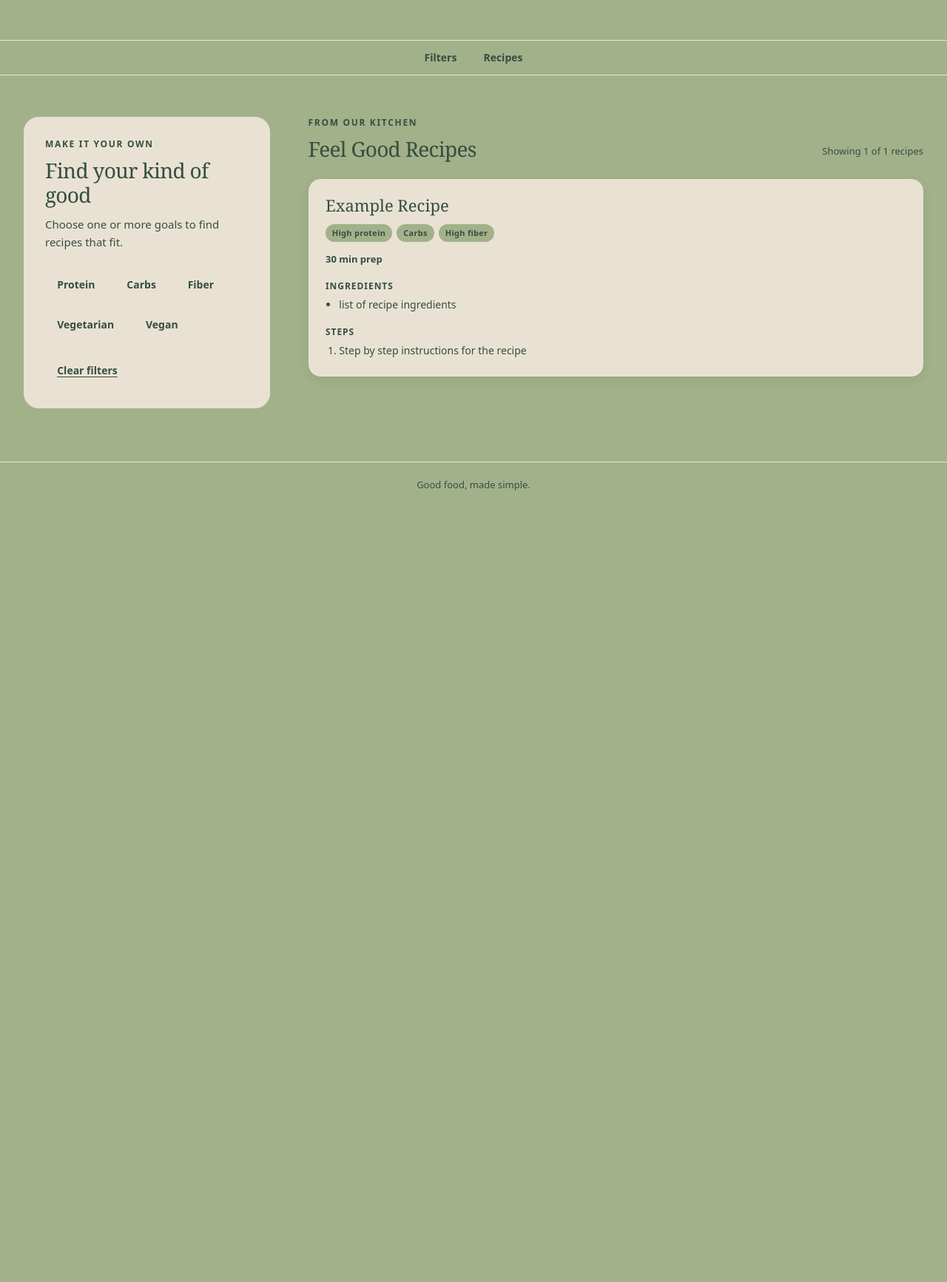
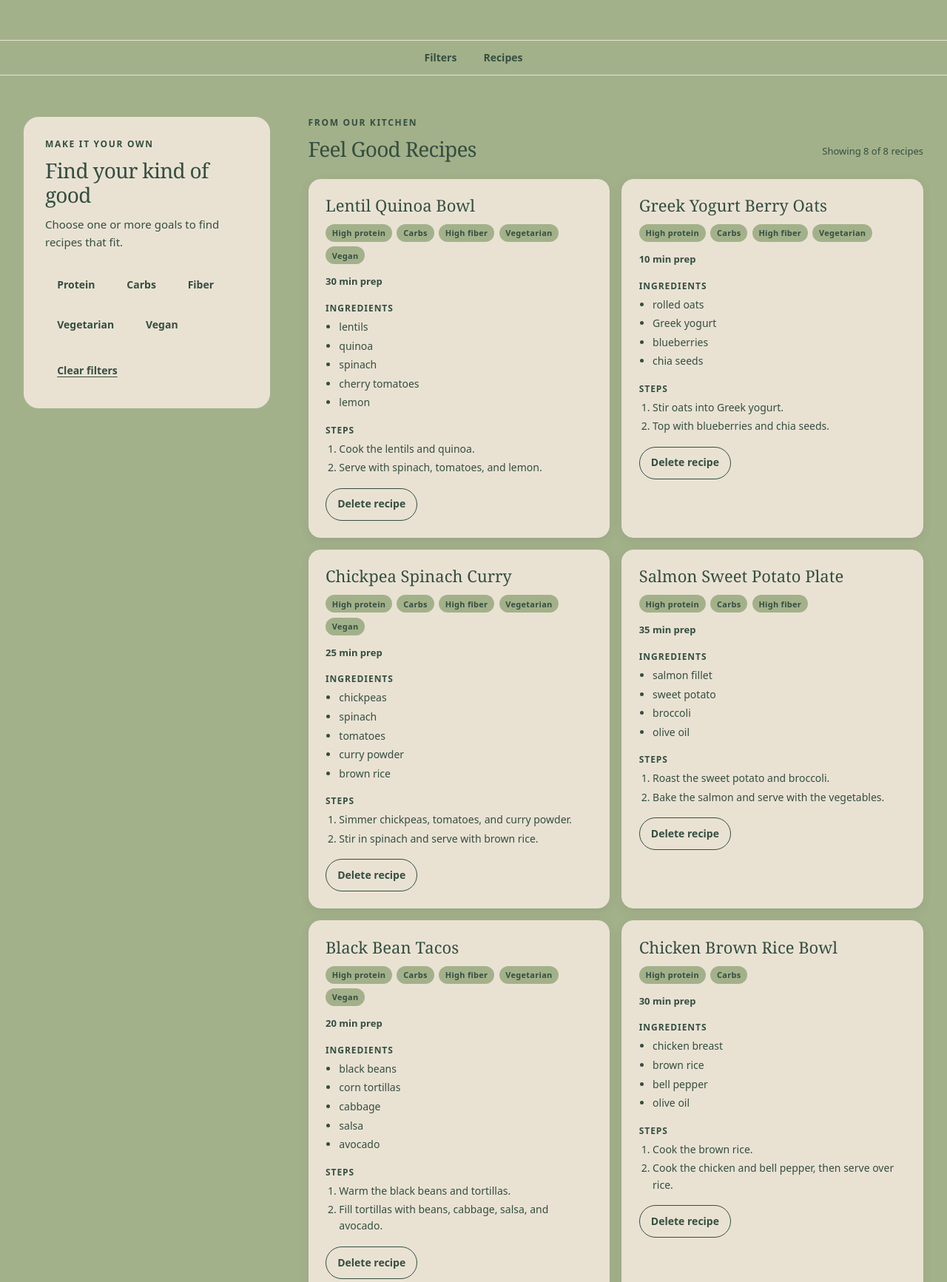
Before and after one commit to aansong07/Final-Project, a Flask app: page / in a window 1280 px wide. Shown: the part 208-1941 px from the top of the page at 74% size. Before the commit the page ends 871 px from the top, so only its background shows below. Run offline with Flask 3, Linux system fonts and the light colour scheme.

Commit message:
deleted the recipes.js and replaced it with app.py. recies load from the API along with adding a form and delete buttons

```diff
--- a/Sprint2/static/recipes.js
+++ /dev/null
@@ -1,10 +0,0 @@
-export const recipes = [
-  {
-    id: "example-recipe",
-    name: "Example Recipe",
-    tags: ["protein", "carbs", "fiber"],
-    prepMinutes: 30,
-    ingredients: ['list of recipe ingredients'],
-    steps: ["Step by step instructions for the recipe"],
-  },
-];
--- a/Sprint2/static/script.js
+++ b/Sprint2/static/script.js
@@ -1,11 +1,23 @@
-import { recipes } from "./recipes.js";
-
+let recipes = [];
 const selectedFilters = new Set();
 const filterButtons = document.querySelectorAll(".filter-button");
 const clearButton = document.querySelector(".clear-button");
 const recipeGrid = document.querySelector(".recipe-grid");
 const recipeCount = document.querySelector(".recipe-count");
 const emptyState = document.querySelector(".empty-state");
+const pageMessage = document.querySelector(".page-message");
+const recipeForm = document.querySelector(".recipe-form");
+const formMessage = document.querySelector(".form-message");
+
+const showMessage = (element, message) => {
+  element.textContent = message;
+  element.hidden = false;
+};
+
+const clearMessage = (element) => {
+  element.textContent = "";
+  element.hidden = true;
+};
 
 const filterMatches = (recipe, filter) => {
   if (filter === "vegetarian") {
@@ -78,6 +90,14 @@ const createRecipeCard = (recipe) => {
   }
   article.append(steps);
 
+  const deleteButton = document.createElement("button");
+  deleteButton.className = "delete-button";
+  deleteButton.type = "button";
+  deleteButton.textContent = "Delete recipe";
+  deleteButton.setAttribute("aria-label", `Delete ${recipe.name}`);
+  deleteButton.addEventListener("click", () => deleteRecipe(recipe.id));
+  article.append(deleteButton);
+
   return article;
 };
 
@@ -113,4 +133,111 @@ clearButton.addEventListener("click", () => {
   renderRecipes();
 });
 
-renderRecipes();
+const loadRecipes = async () => {
+  let response;
+  try {
+    response = await fetch("/api/recipes");
+  } catch (error) {
+    if (!(error instanceof TypeError)) {
+      throw error;
+    }
+    showMessage(pageMessage, "We couldn't load recipes. Please check your connection and try again.");
+    return;
+  }
+
+  if (response.status === 404 || response.status === 500) {
+    showMessage(pageMessage, "We couldn't load recipes right now. Please try again later.");
+    return;
+  }
+  if (!response.ok) {
+    throw new Error(`Unexpected recipe response: ${response.status}`);
+  }
+
+  const loadedRecipes = await response.json();
+  if (!Array.isArray(loadedRecipes)) {
+    throw new Error("The recipe response was not a list.");
+  }
+  recipes = loadedRecipes;
+  clearMessage(pageMessage);
+  renderRecipes();
+};
+
+const deleteRecipe = async (recipeId) => {
+  clearMessage(pageMessage);
+  let response;
+  try {
+    response = await fetch(`/api/recipes/${encodeURIComponent(recipeId)}`, {
+      method: "DELETE"
+    });
+  } catch (error) {
+    if (!(error instanceof TypeError)) {
+      throw error;
+    }
+    showMessage(pageMessage, "We couldn't delete that recipe. Please check your connection and try again.");
+    return;
+  }
+
+  if (response.status === 204) {
+    recipes = recipes.filter((recipe) => recipe.id !== recipeId);
+    renderRecipes();
+    return;
+  }
+  if (response.status === 404 || response.status === 500) {
+    showMessage(pageMessage, "We couldn't delete that recipe. Please refresh and try again.");
+    return;
+  }
+  showMessage(pageMessage, "We couldn't delete that recipe. Please try again.");
+};
+
+const listFromText = (value) =>
+  value.split(/\r?\n/).map((item) => item.trim()).filter(Boolean);
+
+recipeForm.addEventListener("submit", async (event) => {
+  event.preventDefault();
+  clearMessage(formMessage);
+
+  const formData = new FormData(recipeForm);
+  const payload = {
+    name: formData.get("name"),
+    prepMinutes: formData.get("prepMinutes"),
+    tags: formData.getAll("tags"),
+    ingredients: listFromText(formData.get("ingredients")),
+    steps: listFromText(formData.get("steps"))
+  };
+
+  let response;
+  try {
+    response = await fetch("/api/recipes", {
+      method: "POST",
+      headers: { "Content-Type": "application/json" },
+      body: JSON.stringify(payload)
+    });
+  } catch (error) {
+    if (!(error instanceof TypeError)) {
+      throw error;
+    }
+    showMessage(formMessage, "We couldn't save that recipe. Please check your connection and try again.");
+    return;
+  }
+
+  if (response.status === 201) {
+    const newRecipe = await response.json();
+    recipes.push(newRecipe);
+    renderRecipes();
+    recipeForm.reset();
+    clearMessage(formMessage);
+    return;
+  }
+  if (response.status === 400) {
+    const result = await response.json();
+    showMessage(formMessage, result.error || "Please check the recipe details and try again.");
+    return;
+  }
+  if (response.status === 404 || response.status === 500) {
+    showMessage(formMessage, "We couldn't save that recipe right now. Please try again later.");
+    return;
+  }
+  showMessage(formMessage, "We couldn't save that recipe. Please try again.");
+});
+
+loadRecipes();
--- a/Sprint2/static/style.css
+++ b/Sprint2/static/style.css
@@ -294,6 +294,122 @@
   text-align: center;
 }
 
+.page-message,
+.form-message {
+  margin: 0 0 1rem;
+  color: var(--text-color);
+  font-size: 0.875rem;
+  font-weight: 650;
+}
+
+.add-recipe-section {
+  grid-column: 1 / -1;
+  padding: 1.75rem;
+  border: 1px solid var(--accent-color);
+  border-radius: 1.25rem;
+  background: var(--accent-color);
+}
+
+.recipe-form {
+  display: grid;
+  grid-template-columns: repeat(2, minmax(0, 1fr));
+  gap: 1.25rem;
+}
+
+.form-field {
+  display: flex;
+  min-width: 0;
+  flex-direction: column;
+  gap: 0.4rem;
+  margin: 0;
+  padding: 0;
+  border: 0;
+  color: var(--text-color);
+  font-size: 0.875rem;
+  font-weight: 650;
+}
+
+.form-control {
+  width: 100%;
+  min-height: 2.75rem;
+  padding: 0.65rem 0.75rem;
+  border: 1px solid var(--text-color);
+  border-radius: 0.5rem;
+  background: var(--accent-color);
+  color: var(--text-color);
+  font: inherit;
+}
+
+.form-control:focus-visible,
+.form-submit:focus-visible,
+.delete-button:focus-visible {
+  outline: 0.2rem solid var(--text-color);
+  outline-offset: 0.2rem;
+}
+
+.field-help {
+  margin: 0;
+  font-size: 0.75rem;
+  font-weight: 400;
+}
+
+.tag-fieldset {
+  grid-column: 1 / -1;
+}
+
+.tag-legend {
+  margin-bottom: 0.4rem;
+  padding: 0;
+}
+
+.tag-options {
+  display: flex;
+  flex-wrap: wrap;
+  gap: 0.65rem 1rem;
+}
+
+.tag-option {
+  display: inline-flex;
+  align-items: center;
+  gap: 0.4rem;
+  font-weight: 400;
+}
+
+.form-submit,
+.delete-button {
+  min-height: 2.75rem;
+  padding: 0.6rem 0.95rem;
+  border: 1px solid var(--text-color);
+  border-radius: 999rem;
+  background: var(--text-color);
+  color: var(--accent-color);
+  cursor: pointer;
+  font: inherit;
+  font-size: 0.875rem;
+  font-weight: 650;
+}
+
+.form-submit {
+  justify-self: start;
+}
+
+.delete-button {
+  margin-top: 1rem;
+  background: transparent;
+  color: var(--text-color);
+}
+
+.form-submit:hover,
+.delete-button:hover {
+  background: var(--page-background);
+  color: var(--text-color);
+}
+
+.form-message {
+  grid-column: 1 / -1;
+  margin: 0;
+}
+
 .site-footer {
   border-top: 1px solid var(--accent-color);
 }
@@ -327,6 +443,15 @@
     gap: 2.5rem;
     padding-block: 2.5rem 3.5rem;
   }
+
+  .recipe-form {
+    grid-template-columns: minmax(0, 1fr);
+  }
+
+  .tag-fieldset,
+  .form-message {
+    grid-column: auto;
+  }
 }
 
 @media (max-width: 30rem) {
--- a/Sprint2/templates/index.html
+++ b/Sprint2/templates/index.html
@@ -40,6 +40,7 @@
       </section>
 
       <section class="recipes-section" id="recipes" aria-labelledby="recipes-heading">
+        <p class="page-message" role="alert" hidden></p>
         <div class="recipes-heading-row">
           <div>
             <p class="eyebrow">From our kitchen</p>
@@ -50,6 +51,44 @@
         <div class="recipe-grid" aria-live="polite"></div>
         <p class="empty-state" hidden>No recipes match those filters yet.</p>
       </section>
+
+      <section class="add-recipe-section" aria-labelledby="add-recipe-heading">
+        <p class="eyebrow">From your kitchen</p>
+        <h2 class="section-title" id="add-recipe-heading">Add a recipe</h2>
+        <p class="section-intro">Share the details and tags for a recipe.</p>
+        <form class="recipe-form">
+          <div class="form-field">
+            <label for="recipe-name">Name</label>
+            <input class="form-control" id="recipe-name" name="name" type="text" required>
+          </div>
+          <div class="form-field">
+            <label for="recipe-prep-minutes">Prep minutes</label>
+            <input class="form-control" id="recipe-prep-minutes" name="prepMinutes" type="number" min="1" step="1" required>
+          </div>
+          <fieldset class="tag-fieldset form-field">
+            <legend class="tag-legend">Tags</legend>
+            <div class="tag-options">
+              <label class="tag-option"><input name="tags" type="checkbox" value="protein"> Protein</label>
+              <label class="tag-option"><input name="tags" type="checkbox" value="carbs"> Carbs</label>
+              <label class="tag-option"><input name="tags" type="checkbox" value="fiber"> Fiber</label>
+              <label class="tag-option"><input name="tags" type="checkbox" value="vegetarian"> Vegetarian</label>
+              <label class="tag-option"><input name="tags" type="checkbox" value="vegan"> Vegan</label>
+            </div>
+          </fieldset>
+          <div class="form-field">
+            <label for="recipe-ingredients">Ingredients</label>
+            <textarea class="form-control" id="recipe-ingredients" name="ingredients" rows="4" required></textarea>
+            <p class="field-help">Enter one ingredient per line.</p>
+          </div>
+          <div class="form-field">
+            <label for="recipe-steps">Steps</label>
+            <textarea class="form-control" id="recipe-steps" name="steps" rows="4" required></textarea>
+            <p class="field-help">Enter one step per line.</p>
+          </div>
+          <button class="form-submit" type="submit">Add recipe</button>
+          <p class="form-message" role="alert" hidden></p>
+        </form>
+      </section>
     </main>
 
     <footer class="site-footer">
```
